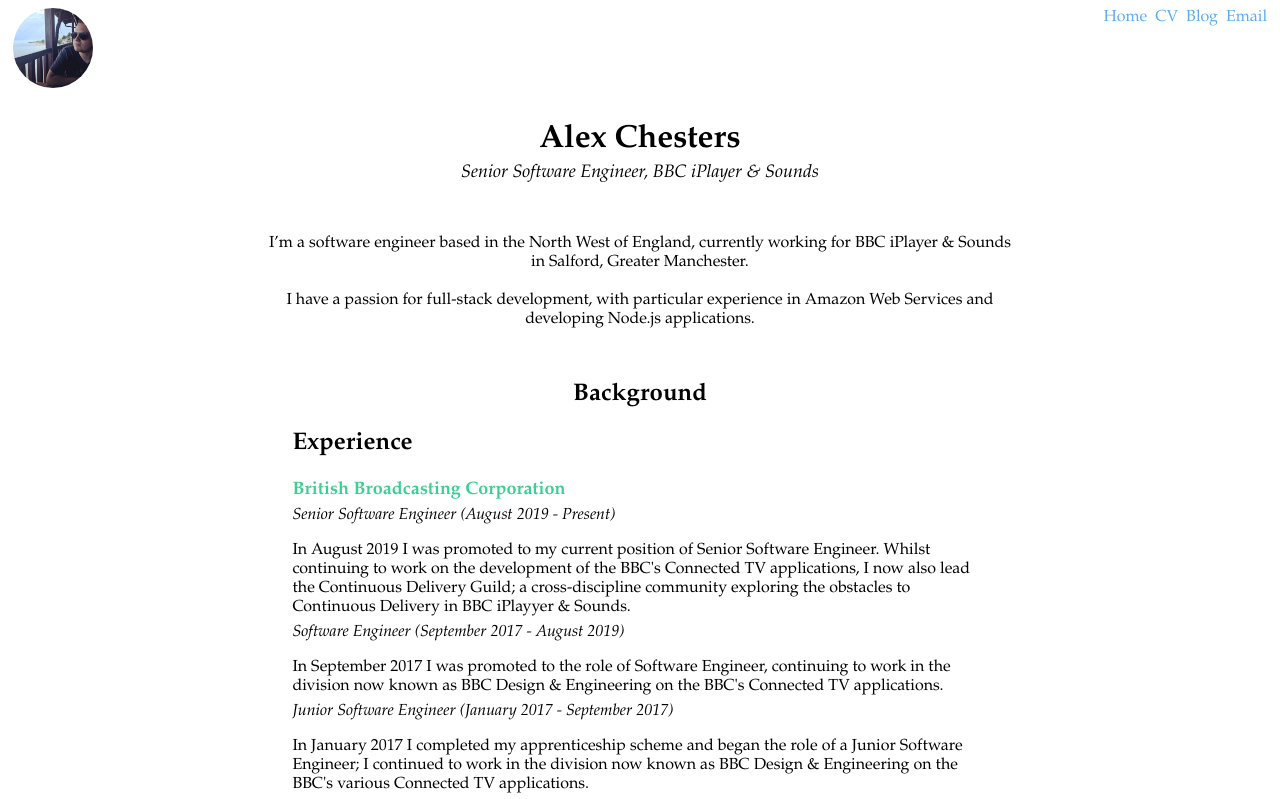
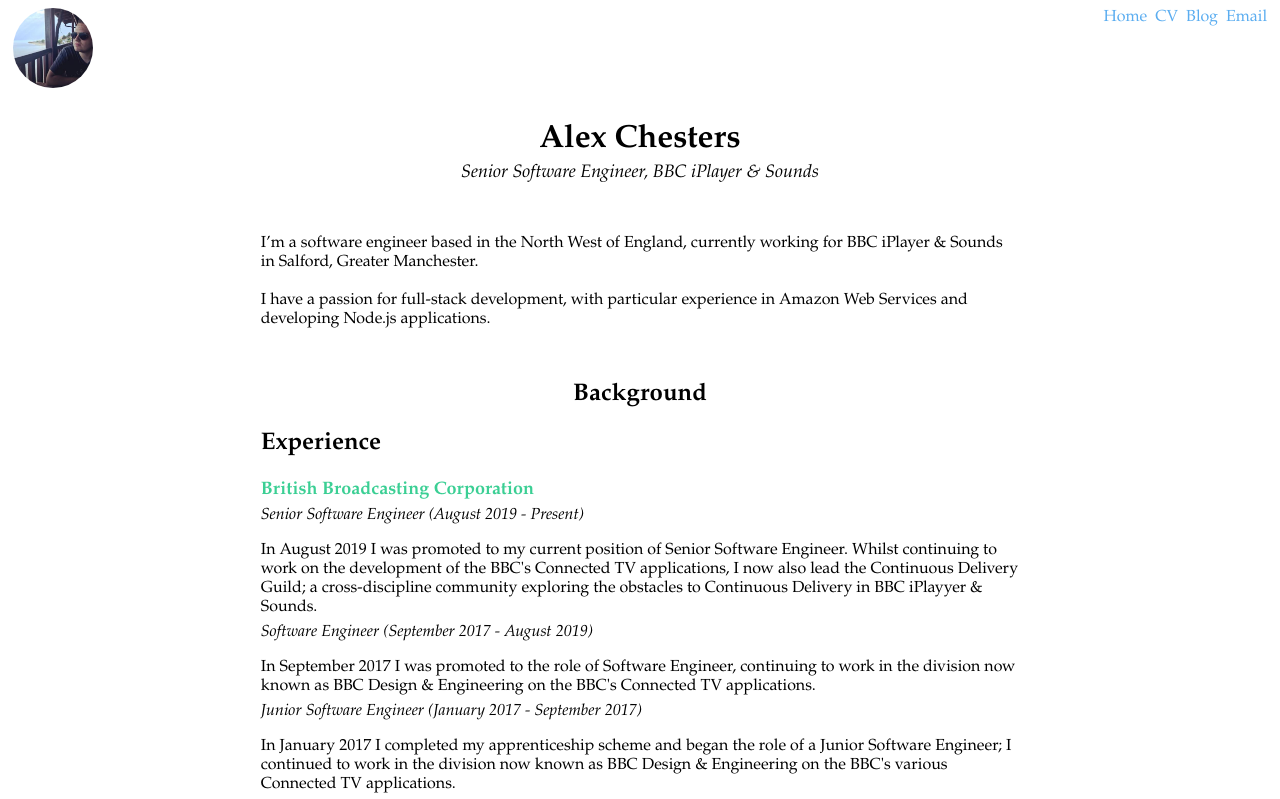
Before and after one commit to AlexChesters/cheste.rs, a React app in the folder static/: page / in a window 1280 px wide. Shown: the top 799 px of the page. Built offline with nearby package versions, Linux system fonts and the light colour scheme.

Commit message:
update styling

```diff
--- a/static/src/routes/home/index.scss
+++ b/static/src/routes/home/index.scss
@@ -9,7 +9,6 @@
 }
 
 .blurb {
-  text-align: center;
   width: 60%;
   margin: 0 auto;
   padding-top: 1em;
@@ -17,7 +16,7 @@
 }
 
 .cv {
-  width: 55%;
+  width: 60%;
   margin: 0 auto;
 
   &__title {
```
